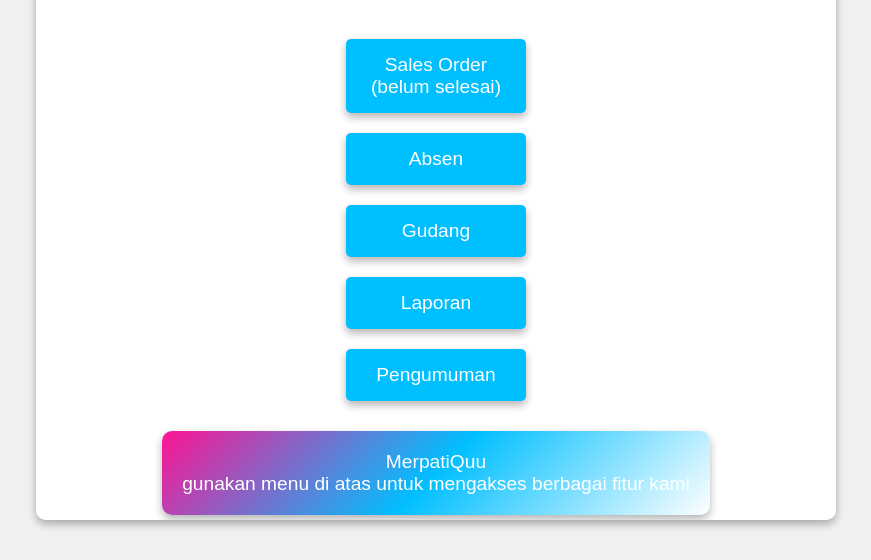
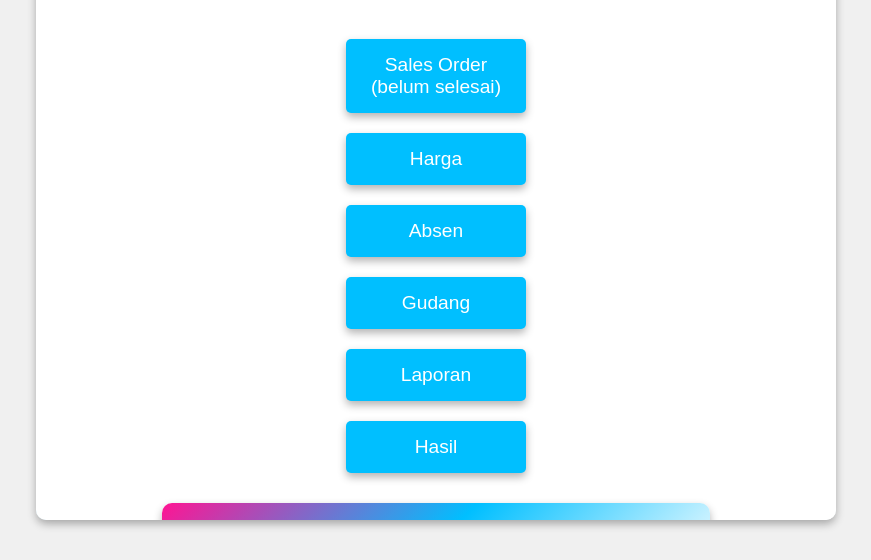
Before and after one commit to MerpatiQuu/Home, a plain HTML site: page index.html in a window 1280 px wide. Shown: the part 240-800 px from the top of the page, without its empty margins (204-1075 px from the left). Drawn offline with Linux system fonts and the light colour scheme.

Commit message:
index.html
Signed-off-by: MerpatiQuu <tokomerpatiquu@gmail.com>

```diff
--- a/index.html
+++ b/index.html
@@ -177,10 +177,11 @@
         <main>
             <div class="menu">
                 <a href="trx.html">Sales Order (belum selesai)</a>
+                <a href="harga.html">Harga</a>
                 <a href="absen.html">Absen</a>
                 <a href="https://docs.google.com/spreadsheets/d/1jXhP5804xTNqvVObvtZiU5GqUAalcNqs2L6JJfWd-J0/edit?gid=1850812155#gid=1850812155">Gudang</a>
                 <a href="input.html">Laporan</a>
-                <a href="pengumuman.html">Pengumuman</a>
+                <a href="pengumuman.html">Hasil</a>
             </div>
             <section class="info-box">
                 <p>MerpatiQuu</p>
```
